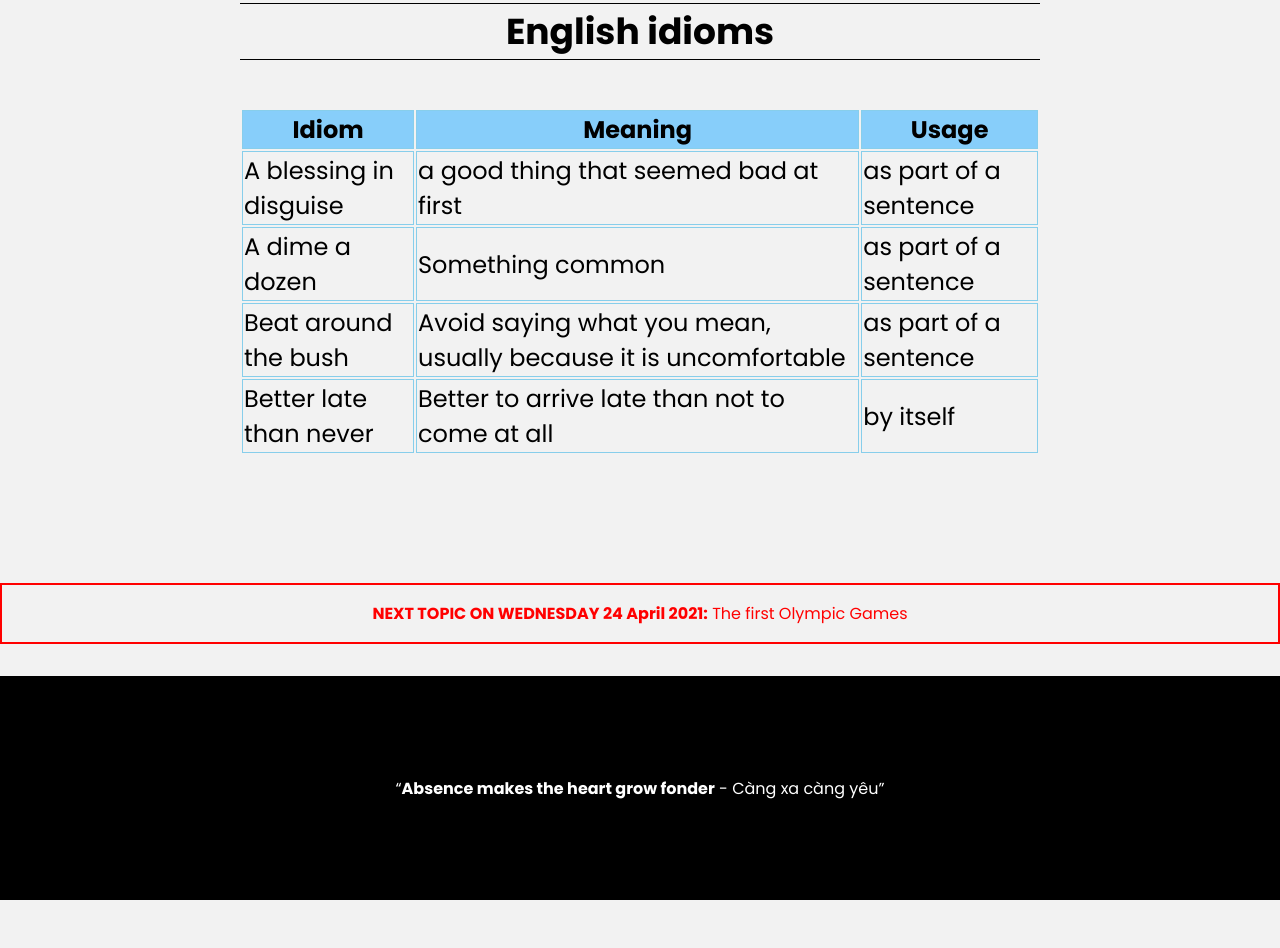
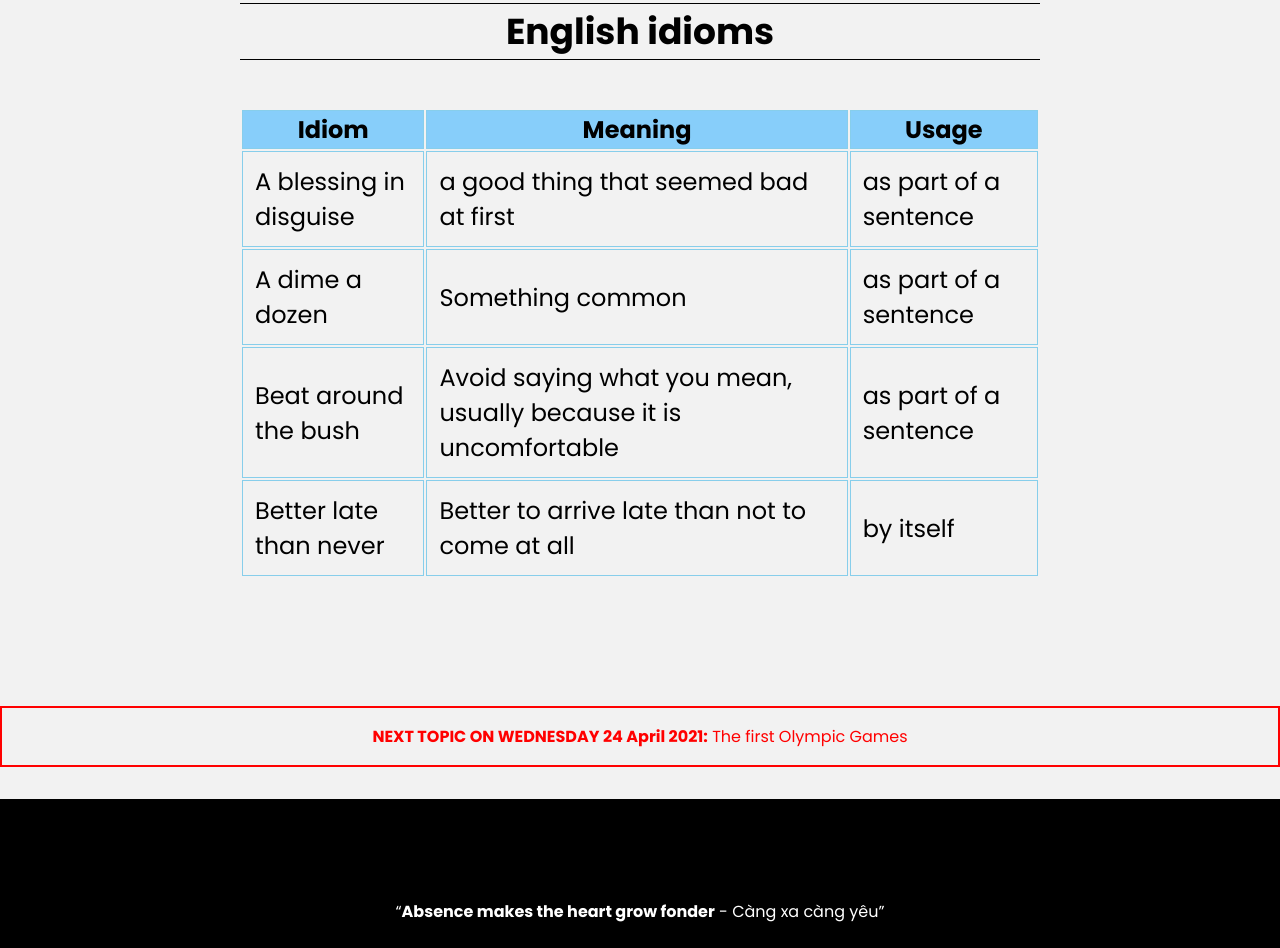
Before and after one commit to TuminhVo/English-Connect, a plain HTML site: page index.html in a window 1280 px wide. Shown: the part 2671-3619 px from the top of the page. Before the commit the page ends 3571 px from the top, so only its background shows below. Drawn offline with Linux system fonts and the light colour scheme.

Commit message:
style table

```diff
--- a/css/main.scss
+++ b/css/main.scss
@@ -170,7 +170,11 @@ main {
 }
 
 table {
+    width: 100%;
     margin: 2em 0;
+    td {
+        padding: 0.5em;
+    }
 }
 th, td {
     border: 1px solid skyblue;
```
Also changed, not shown: css/main.css, 1 other file.
